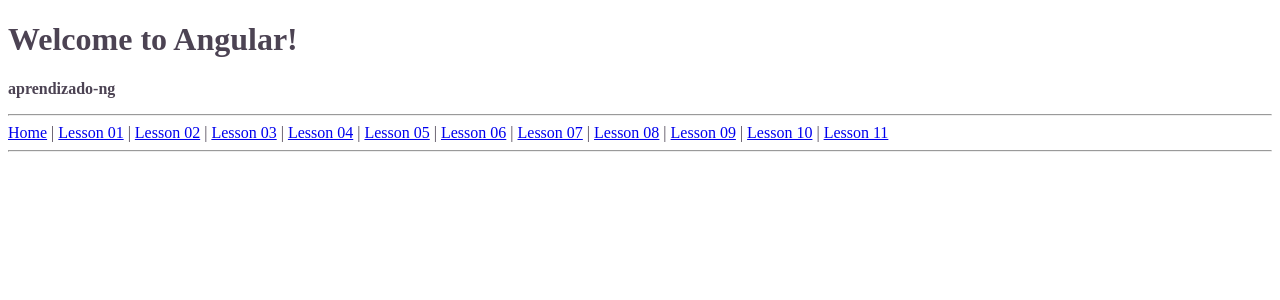
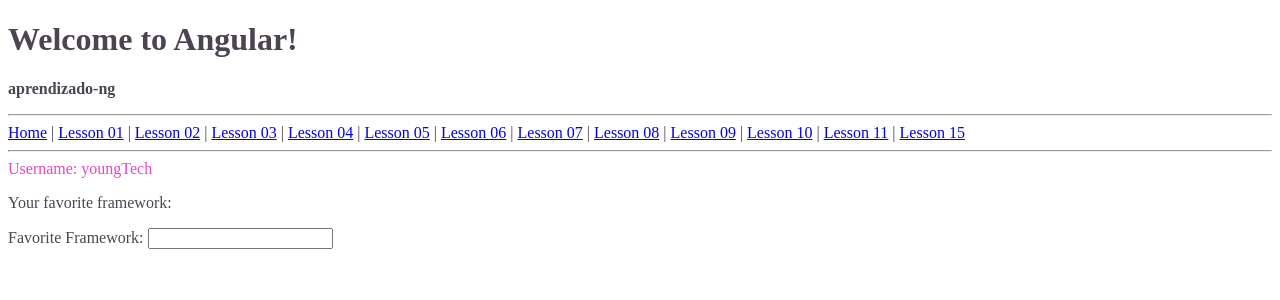
Before and after one commit to nitaigf/aprendizado-ng, an Angular app: page /lesson15 in a window 1280 px wide. Before the commit this address led to /. Shown: the top 300 px of the page. Built offline with nearby package versions, Linux system fonts and the light colour scheme.

Commit message:
Forms - https://angular.dev/tutorials/learn-angular/15-forms

```diff
--- a/package.json
+++ b/package.json
@@ -1,6 +1,6 @@
 {
   "name": "aprendizado-ng",
-  "version": "0.0.14",
+  "version": "0.0.15",
   "scripts": {
     "ng": "ng",
     "start": "ng serve",
--- a/src/app/app-routing.module.ts
+++ b/src/app/app-routing.module.ts
@@ -15,6 +15,7 @@
 import { Lesson09Component } from './lesson09/lesson09.component';
 import { Lesson10Component } from './lesson10/lesson10.component';
 import { Lesson11Component } from './lesson11/lesson11.component';
+import { Lesson15Component } from './lesson15/lesson15.component';
 
 // Enabling routing - https://angular.dev/tutorials/learn-angular/12-enable-routing
 const routes: Routes = [
@@ -108,6 +109,13 @@
     data: { title: 'Lesson 11 - Optimizing images', lessonUrl: 'https://angular.dev/tutorials/learn-angular/11-optimizing-images' },
     component: Lesson11Component,
   },
+  // Forms - https://angular.dev/tutorials/learn-angular/15-forms
+  {
+    path: 'lesson15',
+    title: 'Lesson 15 - Forms',
+    data: { title: 'Lesson 15 - Forms', lessonUrl: 'https://angular.dev/tutorials/learn-angular/15-forms' },
+    component: Lesson15Component,
+  },
   // -- COMPONENTS
   // {
   //   path: 'user',
--- /dev/null
+++ b/src/app/lesson15/lesson15.component.html
@@ -0,0 +1,7 @@
+<!-- Forms - https://angular.dev/tutorials/learn-angular/15-forms -->
+<app-user></app-user>
+<p>Your favorite framework: {{ favoriteFramework }}</p>
+<label for="framework">
+  Favorite Framework:
+  <input id="framework" type="text" [(ngModel)]="favoriteFramework" />
+</label>
--- /dev/null
+++ b/src/app/lesson15/lesson15.component.ts
@@ -0,0 +1,11 @@
+import { Component } from '@angular/core';
+
+@Component({
+  selector: 'app-lesson15',
+  templateUrl: './lesson15.component.html',
+  styleUrl: './lesson15.component.scss'
+})
+export class Lesson15Component {
+  // Forms - https://angular.dev/tutorials/learn-angular/15-forms
+  favoriteFramework = '';
+}
--- a/src/app/nav/nav.component.html
+++ b/src/app/nav/nav.component.html
@@ -30,5 +30,7 @@
   <a routerLink="/lesson10">Lesson 10</a>
   |
   <a routerLink="/lesson11">Lesson 11</a>
+  |
+  <a routerLink="/lesson15">Lesson 15</a>
 </nav>
 <hr>
--- a/src/app/user/user.component.html
+++ b/src/app/user/user.component.html
@@ -3,5 +3,5 @@
 <p>The user's name is {{ name }}</p>
 } @else {
 <!-- Component composition - https://angular.dev/tutorials/learn-angular/3-composing-components -->
-<p>Username: {{ username }}</p>
+<span>Username: {{ username }}</span>
 }
```
Also changed, not shown: src/app/app.module.ts (+7 -0 lines), src/app/lesson15/lesson15.component.scss (added), 2 other files (tests, documents, lock files or other folders).
